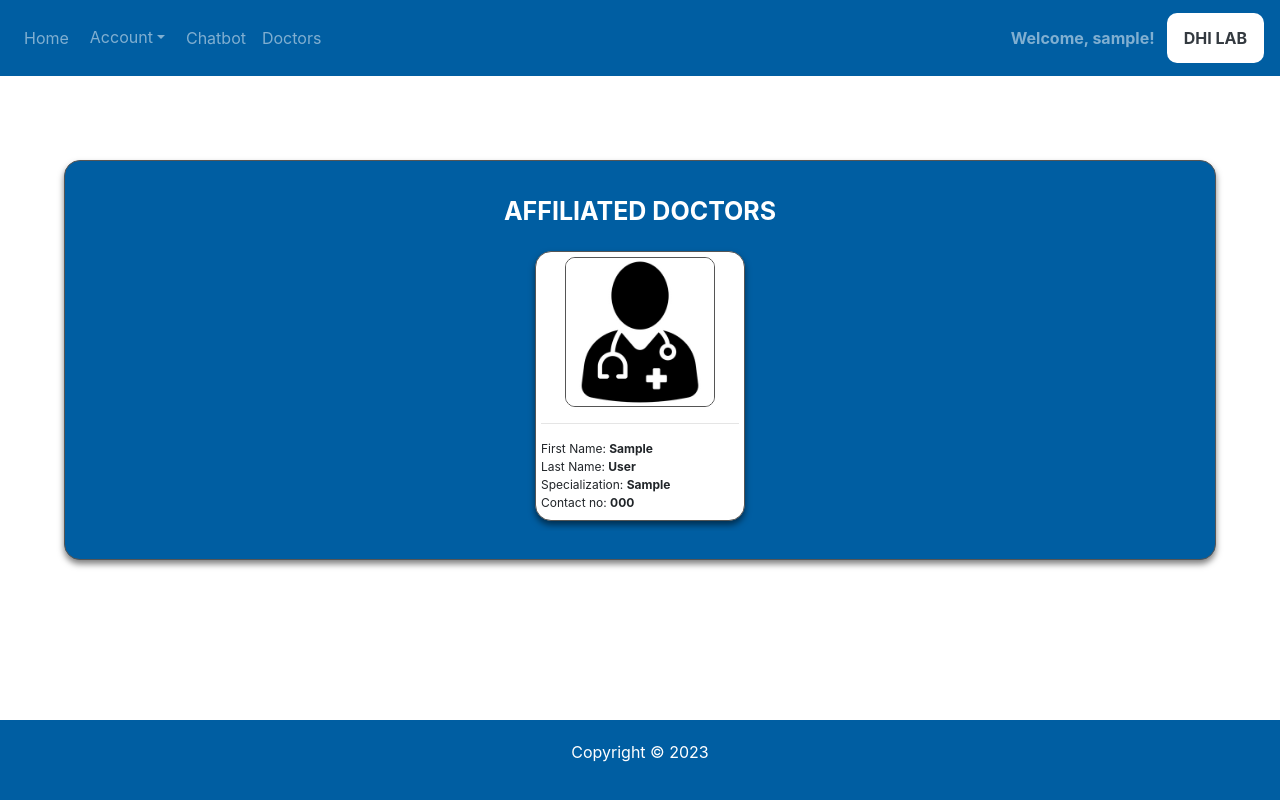
After one commit to GeneDev123/dhi-lab, a Django app: page /doctors/ in a window 1280 px wide. The commit adds this page. Run offline with Django 4.2, Linux system fonts and the light colour scheme; a user stored in the database is signed in; tables that the repository leaves empty hold one stand-in row (values such as "Sample post"); style sheets or scripts are compiled from the project's sources; some libraries are stand-ins or nearby versions.

Commit message:
Added the doctors page and its styling

```diff
--- a/dhiLab/main/static/main/sass/base.scss
+++ b/dhiLab/main/static/main/sass/base.scss
@@ -3,3 +3,4 @@
 @import 'profile.scss';
 @import 'home.scss';
 @import 'classifier.scss';
+@import 'doctors.scss';
--- /dev/null
+++ b/dhiLab/main/static/main/sass/doctors.scss
@@ -0,0 +1,67 @@
+#doctors-page-container{
+
+  height: 400px;
+  border: 1px solid #555;
+  box-shadow: 0 4px 6px rgba(0, 0, 0, 0.5);
+  border-radius: 1rem;
+  padding: 2rem;
+  background-color: #005ea2;
+
+  .page-header-container{
+    width: 100%;
+    font-size: 25px;
+    font-weight: bold;
+    text-align: center;
+    color: white;
+  }
+
+  .single-doctor-main-container{
+    width: 100%;
+    padding: 10px;
+    display: flex;
+    flex-wrap: wrap;
+    justify-content: space-around;
+    overflow-y: scroll;
+    height: 90%;
+
+    .doctor-card-container{
+      width: 210px;
+      height: 270px;
+      border: 1px solid #555;
+      box-shadow: 0 4px 6px rgba(0, 0, 0, 0.5);
+      border-radius: 1rem;
+      padding: 5px;
+      margin: 10px;
+      background-color: white;
+      font-size: 12px;
+
+      .doctor-icon-container{
+        width: 150px;
+        height: 150px;
+        margin: auto;
+
+        .doctor-icon{
+          object-fit: cover;
+          width: 100%;
+          height: auto;
+          display: block;
+          border-radius: 10px;
+          border: 1px solid #555;
+        }
+      }
+    }
+  }
+
+}
+
+@media only screen and (min-width: 601px) and (max-width: 1280px) {
+  #doctors-page-container{
+  }
+}
+
+@media only screen and (max-width: 600px) {
+  #doctors-page-container{
+    width: 100%;
+    border-radius: 0px;
+  }
+}
--- a/dhiLab/main/templates/main/base.html
+++ b/dhiLab/main/templates/main/base.html
@@ -84,6 +84,12 @@
               </li>
             {% endif %}
 
+            {% if user.is_authenticated %}
+            <li class="nav-item">
+              <a class="nav-link" href="{% url 'doctors-page' %}">Doctors</a>
+            </li>
+            {% endif %}
+
           </ul>
 
           <span class="navbar-text font-weight-bold">{% if user.is_authenticated %} Welcome, {{ user.username }}! {% else %} Welcome, Guest!{% endif %}</span>
--- /dev/null
+++ b/dhiLab/main/templates/main/doctors-page.html
@@ -0,0 +1,44 @@
+{% extends 'main/base.html' %}
+
+{% load static %}
+
+{% block page_content %}
+  <div id="doctors-page-container">
+
+    <div class="page-header-container">
+      AFFILIATED DOCTORS
+    </div>
+    {% if health_care_prof %}
+      <div class="single-doctor-main-container">
+
+        {% for doctor in health_care_prof %}
+          <div class="doctor-card-container">
+
+            <div class="doctor-icon-container">
+              <img class="doctor-icon" src="{% static 'main/assets/doctor_icon.jpg' %}">
+            </div>
+
+            <hr>
+
+            <div class="name-container">
+              <div class="first-name">First Name: <b>{{ doctor.first_name }}</b></div>
+              <div class="last-name">Last Name: <b>{{ doctor.last_name }}</b></div>
+            </div>
+
+            <div class="specialization-container">
+              Specialization: <b>{{ doctor.specialization }}</b>
+            </div>
+
+            <div class="contact-no-container">
+              Contact no: <b>{{ doctor.contact_phone }}</b>
+            </div>
+
+          </div>
+        {% endfor %}
+
+      </div>
+    {% else %}
+      <div class="no-doctors">No healthcare professionals found.</div>
+    {% endif %}
+  </div>
+{% endblock %}
--- a/dhiLab/main/urls.py
+++ b/dhiLab/main/urls.py
@@ -9,6 +9,7 @@ urlpatterns = [
     path('filter-symptoms/', views.filter_symptoms, name='filter-symptoms'),
     path('classify-symptoms/', views.classify_symptoms, name='classify-symptoms'),
     path('chatbot/', views.chatbot_page, name='chatbot-page'),
+    path('doctors/', views.doctors_page, name='doctors-page'),
     path('', views.home, name='home'),
 
     path('train_chatbot/', views.train_chatbot, name='train-chatbot'),
--- a/dhiLab/main/views.py
+++ b/dhiLab/main/views.py
@@ -131,3 +131,12 @@ def train_chatbot(request):
   print("In Home View")
   chatbot_training.start_chatbot_training()
   return JsonResponse({'message': 'Function executed successfully'})
+
+@login_required(login_url='/accounts/login/')
+def doctors_page(request):
+  context = {}
+
+  healthcare_professionals = CustomUser.objects.filter(is_health_care_professional=True)
+
+  context['health_care_prof'] = healthcare_professionals
+  return render(request, 'main/doctors-page.html', context)
```
Also changed, not shown: dhiLab/main/static/main/assets/doctor_icon.jpg (added).
